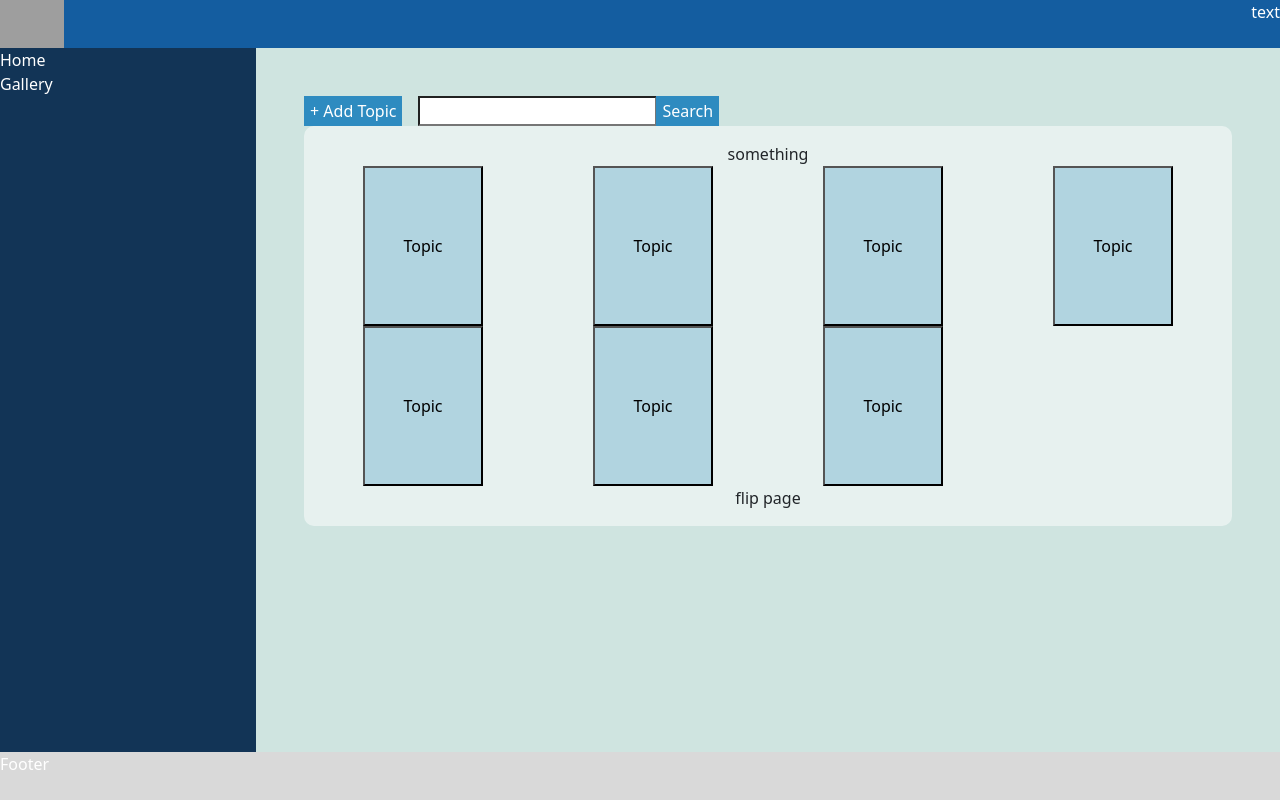
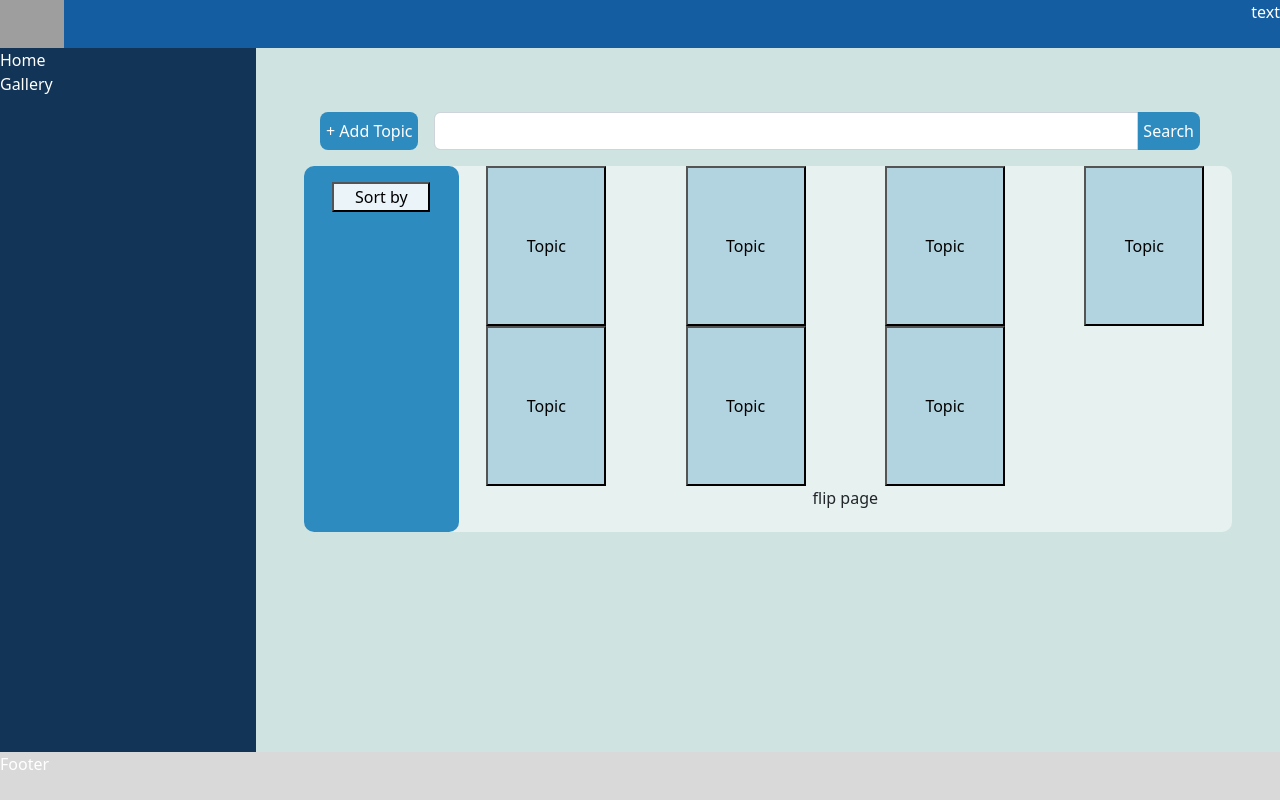
Before and after one commit to UniMemoi/UniMemoi, a React (Create React App) app: page /gallery in a window 1280 px wide. Built offline with nearby package versions, Linux system fonts and the light colour scheme; grey boxes are pictures that could not be loaded.

Commit message:
filter component with no functionality

```diff
--- /dev/null
+++ b/src/components/Filter.js
@@ -0,0 +1,24 @@
+import React, { useState } from "react";
+import "../styles/Filter.scss";
+
+const Filter = (props) => {
+
+  const [show, setShow] = useState(false);
+
+  return (
+    <div className={"ndropdown"}>
+      <button className={"ndropdown-toggle"}
+        onClick={() => setShow(!show)}
+      >{props.action} by</button>
+      <div className={"ndropdown-menu"} style={{display: show ? "block" : "none"}}>
+        {Object.entries(props.fields).map((item) => {
+          return <button className={"ndropdown-item"} onClick={item[1]}>
+            {item[0]}
+          </button>
+        })}
+      </div>
+    </div>
+  )
+}
+
+export default Filter;
--- a/src/components/index.js
+++ b/src/components/index.js
@@ -1 +1,2 @@
 export  { default as Card } from './Card'
+export  { default as Filter } from './Filter'
--- a/src/pages/Gallery.js
+++ b/src/pages/Gallery.js
@@ -1,6 +1,6 @@
-import { Card } from "../components";
+import { Card, Filter } from "../components";
 import "../styles/Gallery.scss"
-import { Button, Col, Input, InputGroup, Row } from 'reactstrap';
+import { Col, Input, InputGroup, Row } from 'reactstrap';
 
 
 const tempCard = {
@@ -12,18 +12,30 @@ const tempCardList = [
   tempCard, tempCard, tempCard, tempCard, tempCard, tempCard, tempCard
 ]
 
+const sortDate = () => {
+  console.log("sort by date");
+}
+
+const sortName = () => {
+  console.log("sort by name");
+}
+
 const Gallery = () => {
   return (
     <div className="gallery">
     <div className="topics">
       <button className={"text-button"}>+ Add Topic</button>
       <InputGroup>
-        <input />
+        <Input />
         <button className={"text-button"}>Search</button>
       </InputGroup>
     </div>
       <section>
-        <div className={"card-nav"}>something</div>
+        <div className={"card-nav"}>
+          <Filter action="Sort"
+            fields={{"Date": sortDate, "Name": sortName}}
+          />
+        </div>
         <div className={"card-grid"}>
           <Row md="4">
             {tempCardList.map((c, i) =>
@@ -31,7 +43,7 @@ const Gallery = () => {
             )}
           </Row>
         </div>
-        <div>flip page</div>
+        <div className={"card-page"}>flip page</div>
       </section>
     </div>
   )
--- /dev/null
+++ b/src/styles/Filter.scss
@@ -0,0 +1,19 @@
+.ndropdown {
+  margin: auto;
+  width: 80%;
+
+  .ndropdown-toggle {
+    width: 100%;
+    background-color: rgba(255, 255, 255, 0.9);
+    color: #000000;
+  }
+
+  .ndropdown-menu {
+    width: 100%;
+    background-color: rgba(255, 255, 255, 0.9);
+
+    .ndropdown-item {
+      width: 100%;
+    }
+  }
+}
--- a/src/styles/Gallery.scss
+++ b/src/styles/Gallery.scss
@@ -1,10 +1,11 @@
-.gallery {
+.content .gallery {
 
   .topics {
     display: flex;
     flex-direction: row;
     justify-content: space-between;
     flex-wrap: nowrap;
+    margin: 1rem;
 
     .input-group {
       margin: 0 1rem;
@@ -13,8 +14,29 @@
   }
 
   section {
-    display: flex;
-    flex-direction: row;
+    padding: 0;
+    display: grid;
+    grid-template-areas:
+      "nav card"
+      "nav page"
+    ;
+    grid-template-columns: 1fr 5fr;
+    grid-template-rows: 7fr 1fr;
+
+    .card-nav {
+      grid-area: nav;
+      border-radius: 10px;
+      padding: 1rem;
+      background-color: var(--function-color);
+    }
+
+    .card-grid {
+      grid-area: card;
+    }
+
+    .card-page {
+      grid-area: page;
+    }
   }
 
 }
--- a/src/styles/Global.scss
+++ b/src/styles/Global.scss
@@ -41,6 +41,7 @@ footer {
   background-color: var(--function-color);
   color: #FFFFFF;
   border: 0;
+  border-radius: 0.5rem;
   font-size: 1rem;
 }
 
```
